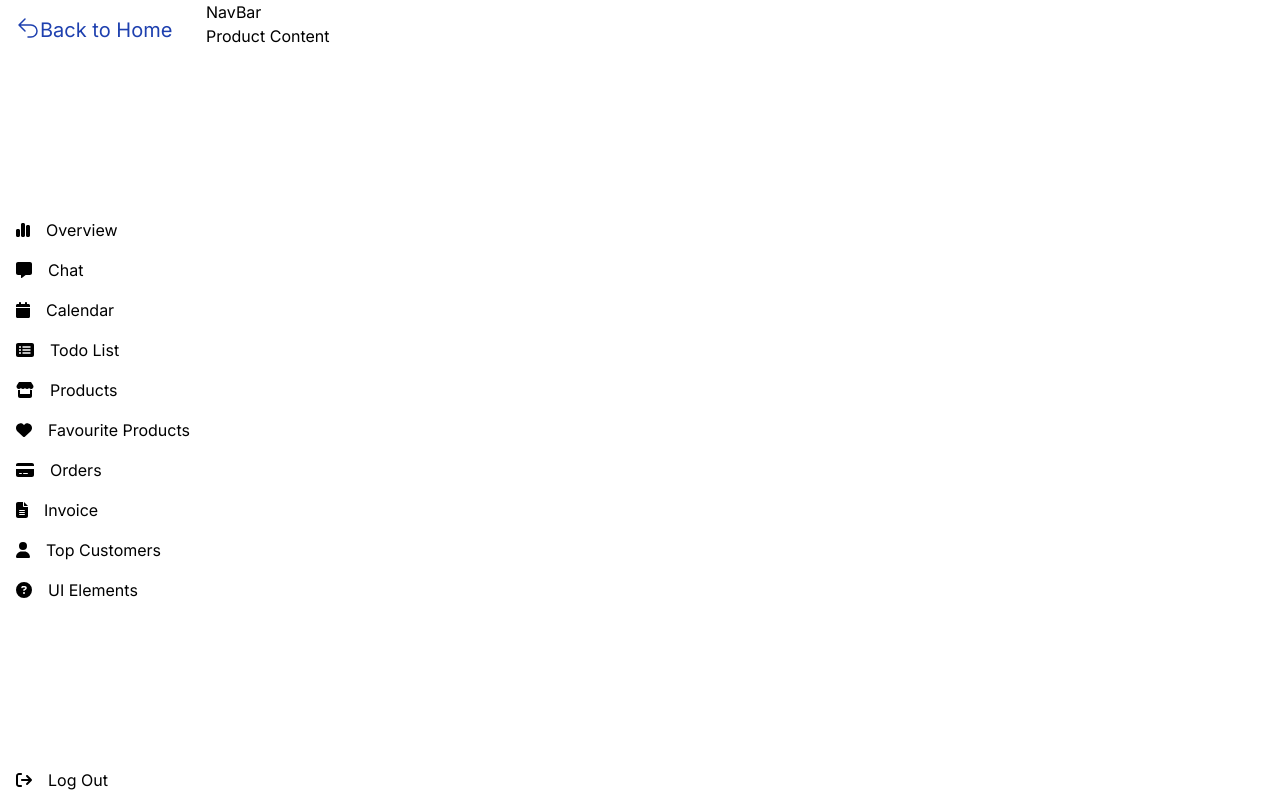
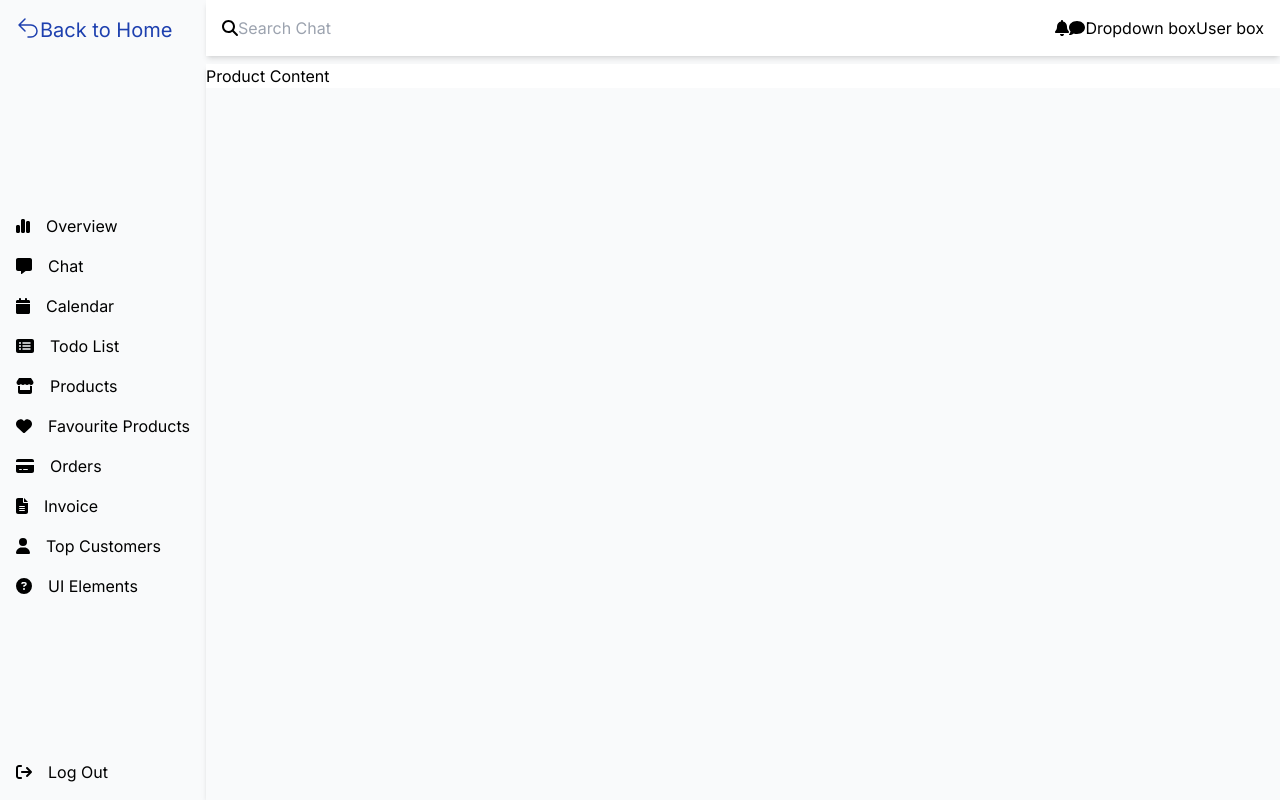
Before and after one commit to joyfulcumulus/nextjs-tailwind-practice, a Next.js app: page /opencomponent in a window 1280 px wide. Built offline with nearby package versions, Linux system fonts and the light colour scheme.

Commit message:
Styled layout, come up with basic navbar

```diff
--- a/app/opencomponent/components/navbar.js
+++ b/app/opencomponent/components/navbar.js
@@ -1,7 +1,22 @@
+import { FontAwesomeIcon } from '@fortawesome/react-fontawesome'
+import { faMagnifyingGlass, faBell, faComment} from '@fortawesome/free-solid-svg-icons'
+
 export default function NavBar() {
   return (
-    <div>
-      NavBar
+    <div className="flex justify-between p-4 bg-white shadow-md mb-2">
+      <div>
+        <FontAwesomeIcon icon={faMagnifyingGlass} className="inline-block" />
+        <form className="inline-block">
+          <input placeholder="Search Chat" />
+        </form>
+      </div>
+
+      <div>
+        <FontAwesomeIcon icon={faBell} className="inline-block" />
+        <FontAwesomeIcon icon={faComment} className="inline-block"/>
+        <p className="inline-block">Dropdown box</p>
+        <p className="inline-block">User box</p>
+      </div>
     </div>
   )
 }
--- a/app/opencomponent/components/sidenav.js
+++ b/app/opencomponent/components/sidenav.js
@@ -32,7 +32,9 @@ export default function SideNav() {
         <SideNavButton linkText="UI Elements" />
       </div>
 
-      <SideNavButton linkText="Log Out" icon={faArrowRightFromBracket}/>
+      <div className="pb-2">
+        <SideNavButton linkText="Log Out" icon={faArrowRightFromBracket}/>
+      </div>
 
     </div>
   )
--- a/app/opencomponent/layout.js
+++ b/app/opencomponent/layout.js
@@ -4,13 +4,13 @@ import NavBar from "./components/navbar";
 
 export default function Layout({ children }) {
   return (
-    <div className="flex w-screen h-screen">
+    <div className="flex w-screen h-screen bg-gray-50">
       <div className="">
         <SideNav />
       </div>
-      <div className="grow">
+      <div className="grow flex flex-col">
         <NavBar />
-        <div className="">
+        <div className="grow shadow-md">
           {children}
         </div>
       </div>
--- a/app/opencomponent/page.js
+++ b/app/opencomponent/page.js
@@ -4,7 +4,7 @@ export const metadata = {
 
 export default function Page() {
   return (
-    <div className="">
+    <div className="bg-white">
       Product Content
     </div>
   )
```
